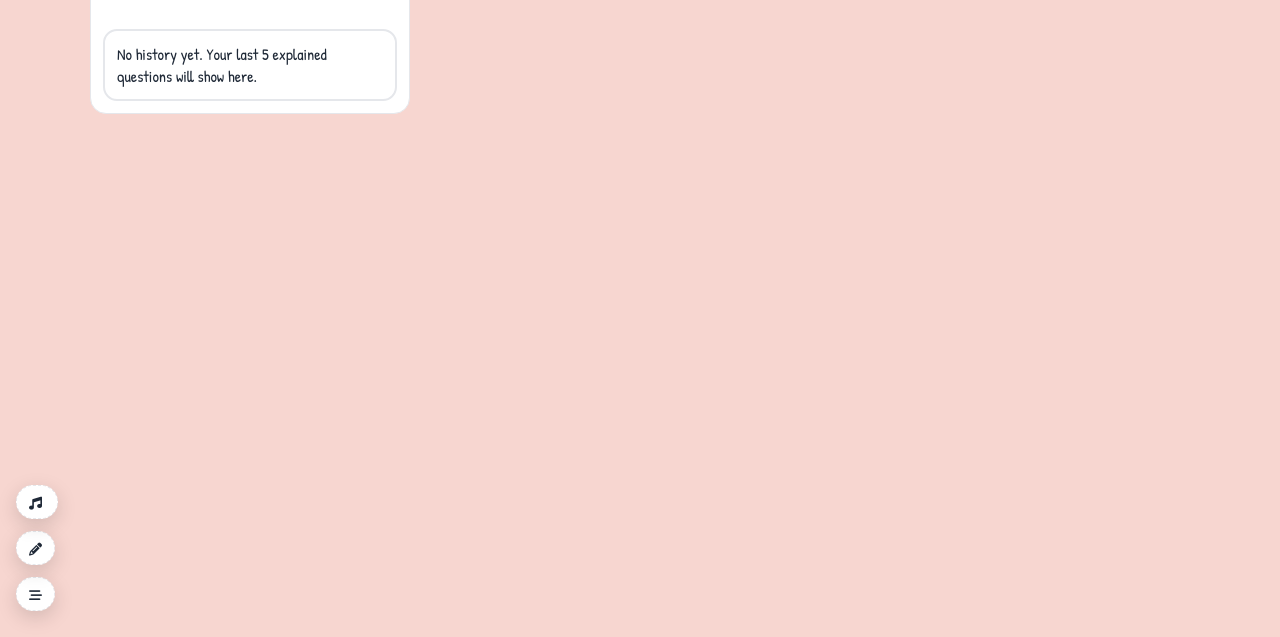
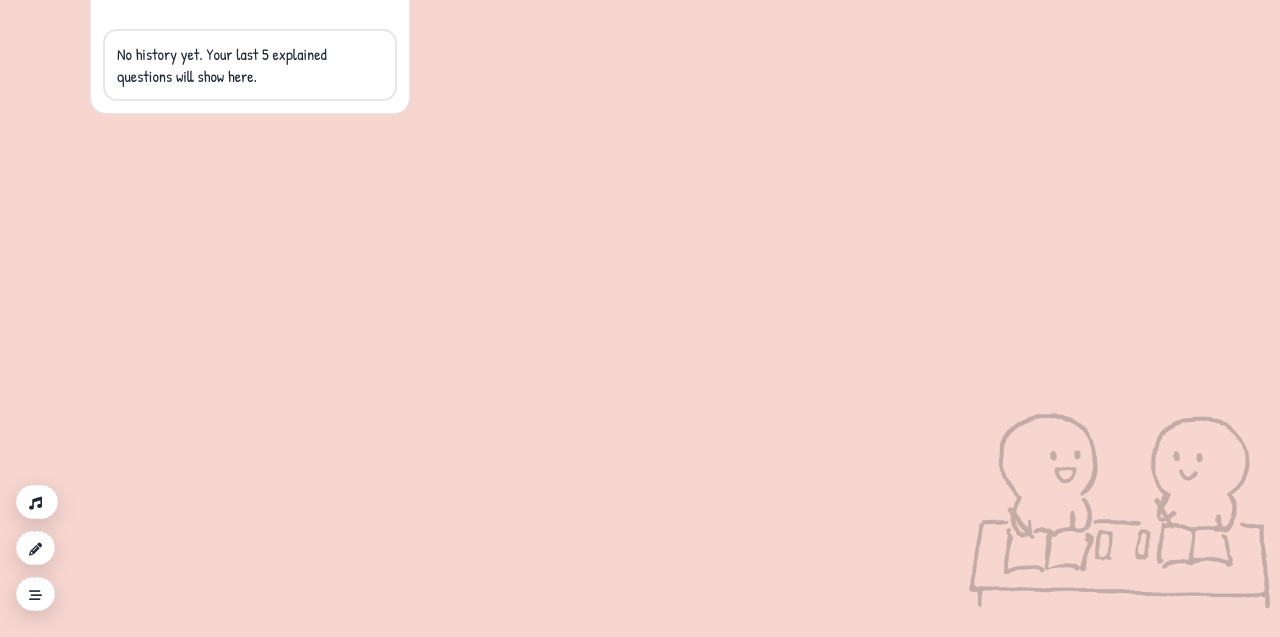
Before and after one commit to heygopal67-web/homework-helper, a plain HTML site: page index.html in a window 1280 px wide. Shown: the part 163-800 px from the top of the page. Drawn offline with Linux system fonts and the light colour scheme; a web font is replaced by a local one.

Commit message:
add element on bg

```diff
--- a/styles.css
+++ b/styles.css
@@ -19,6 +19,27 @@ body {
   font-family: inherit;
   color: var(--ink);
   background: var(--bg);
+}
+
+/* Decorative background image bottom-right */
+body::after {
+  content: "";
+  position: fixed;
+  right: -10px;
+  bottom: -40px;
+  width: 340px;
+  height: 340px;
+  background: url('elements.png') no-repeat center/contain;
+  opacity: 0.2;
+  pointer-events: none;
+  z-index: 0;
+}
+
+@media (max-width: 900px) {
+  body::after { width: 260px; height: 260px; right: -10px; bottom: -10px; opacity: 0.18; }
+}
+@media (max-width: 600px) {
+  body::after { width: 0; height: 0; opacity: 0; }
 }
 
 /* Ensure form controls and buttons inherit the app font */
```
